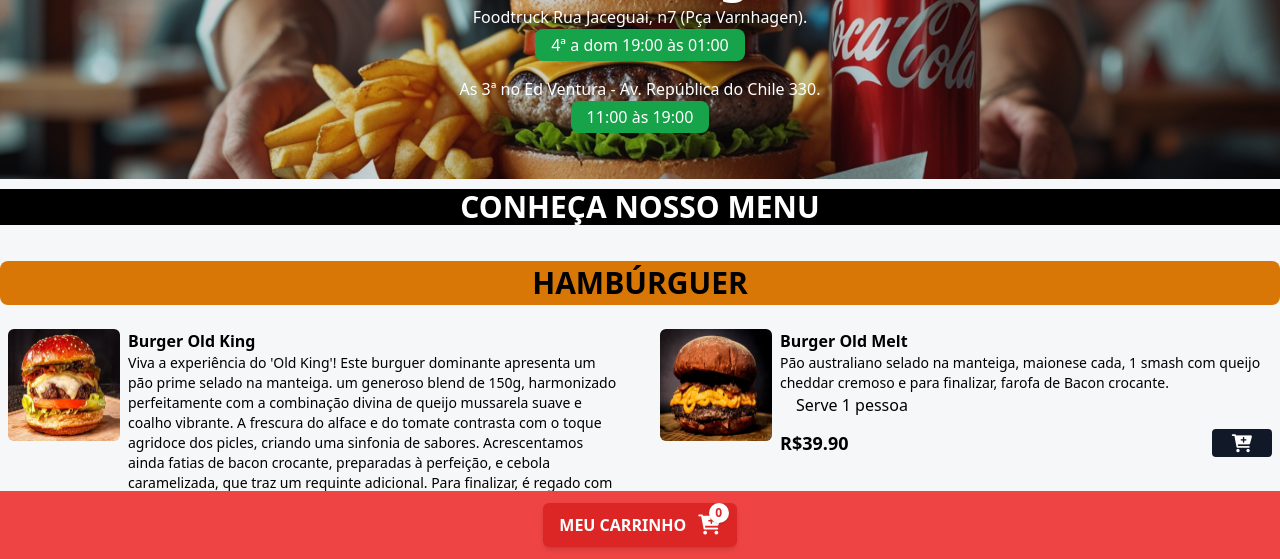
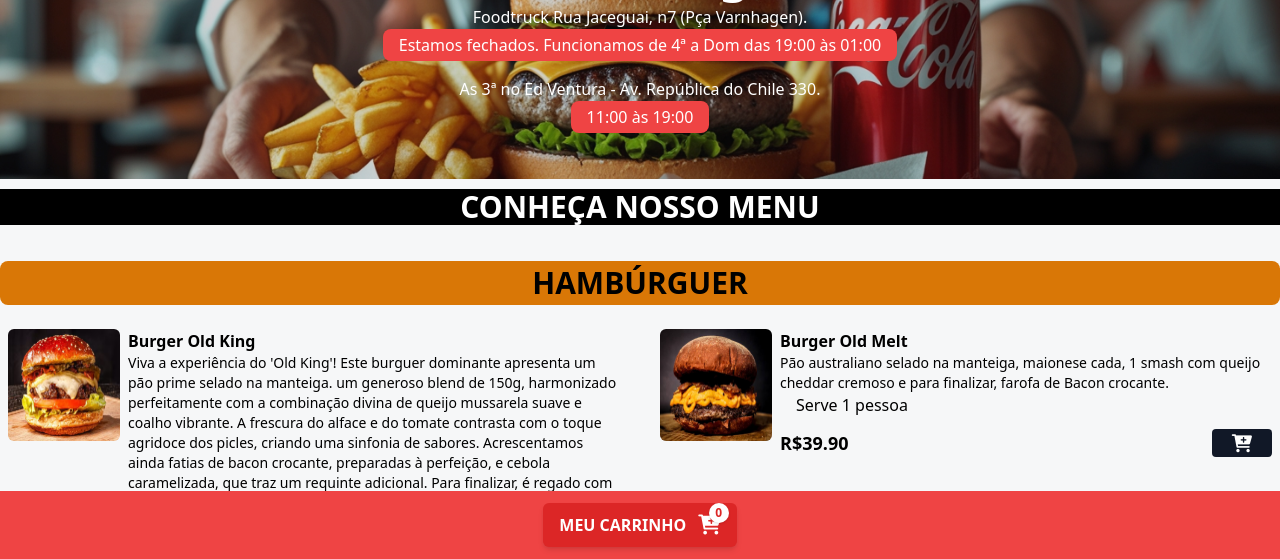
Before and after one commit to linaldo/Senex-Burger, a website: page index.html in a window 1280 px wide. Shown: the part 241-800 px from the top of the page. Drawn offline with nearby package versions, Linux system fonts and the light colour scheme; files whose address does not match are found by name.

Commit message:
Update index.html

```diff
--- a/index.html
+++ b/index.html
@@ -40,16 +40,23 @@
     <span class="font-medium text-center px-4 ">
       Foodtruck Rua Jaceguai, n7 (Pça Varnhagen).
     </span>
-    <div class="bg-green-600 px-4 py-1 rounded-lg font-medium" id="date-span" >
-        <span>  4ª  a dom 19:00 às 01:00 </span>
+    <div class="bg-green-600 px-4 py-1 rounded-lg font-medium " id="date-span" >
+        <span id="status" >  </span>
+
     </div>
+
+
 
     <span class="font-medium text-center px-4  mt-4 ">
       As 3ª no Ed Ventura - Av. República do Chile 330.
     </span>
 
-    <div class="bg-green-600 px-4 py-1 rounded-lg font-medium" id="date-span">
-        <span> 11:00 às 19:00 </span>
+            <div class="bg-green-600 px-4 py-1 rounded-lg font-medium" id="date-span1">
+        <span> 11:00 às 19:00
+        </span>
+
+
+           </div>
     </div>
 
   </div>
```
